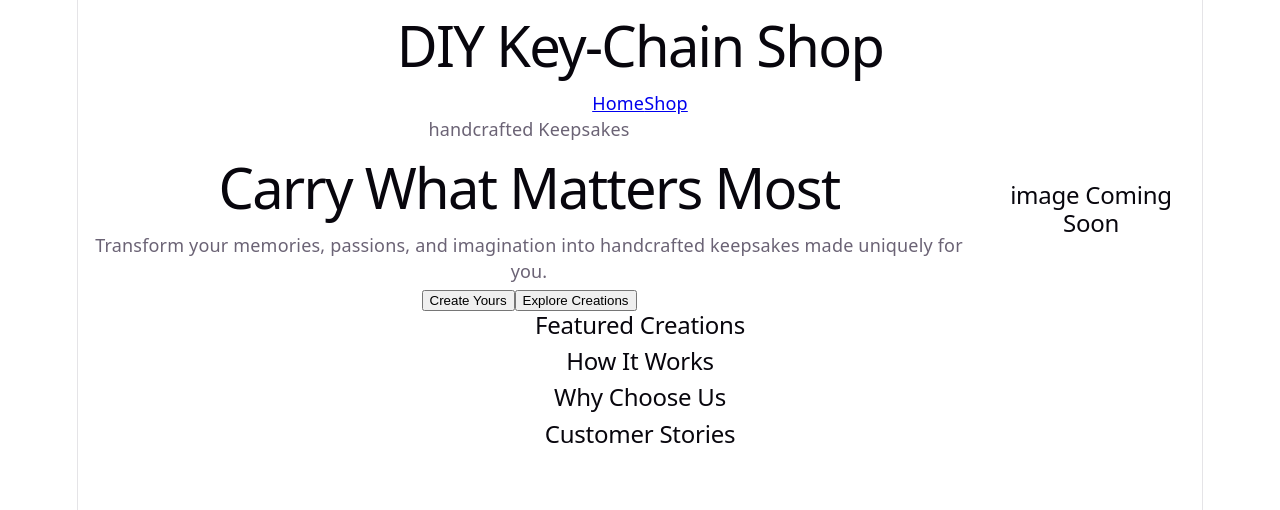
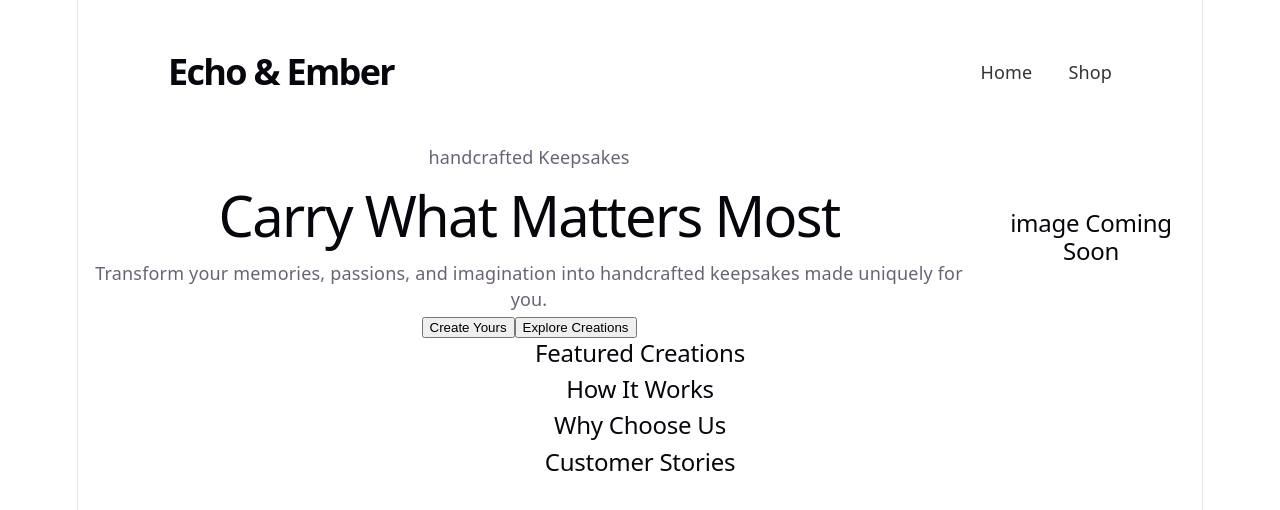
Before and after one commit to pema-kinley/MERN-SUMMER-TERM, a React (Vite) app in the folder key-shop/: page / in a window 1280 px wide. Shown: the top 510 px of the page. Built offline with nearby package versions, Linux system fonts and the light colour scheme.

Commit message:
styled the Navbar

```diff
--- a/key-shop/src/components/Navbar.jsx
+++ b/key-shop/src/components/Navbar.jsx
@@ -1,12 +1,15 @@
 import { Link } from "react-router-dom";
+import styles from "./Navbar.module.css";
 
 function Navbar() {
     return (
-        <nav>
-            <h1>DIY Key-Chain Shop</h1>
+        <nav className={styles.navbar}>
+            <h1 className={styles.logo}>Echo & Ember</h1>
 
-            <Link to = "/">Home</Link>
-            <Link to = "/shop">Shop</Link>
+            <div className={styles.navLinks}>
+                <Link to = "/">Home</Link>
+                <Link to = "/shop">Shop</Link>
+            </div>
         </nav>
     );
 }
--- /dev/null
+++ b/key-shop/src/components/Navbar.module.css
@@ -0,0 +1,27 @@
+.navbar {
+    display: flex;
+    justify-content: space-between;
+    align-items: center;
+    padding: 1.5rem 8%;
+}
+
+.logo {
+    font-size: 2rem;
+    font-weight: 700;
+}
+
+.navLinks {
+    display: flex;
+    gap: 2rem;
+}
+
+.navLinks a {
+    text-decoration: none;
+    color: #333;
+    font-weight: 500;
+    transition: color 0.3s ease;
+}
+
+.navLinks a:hover {
+    color: #5A3E36;
+}
```
